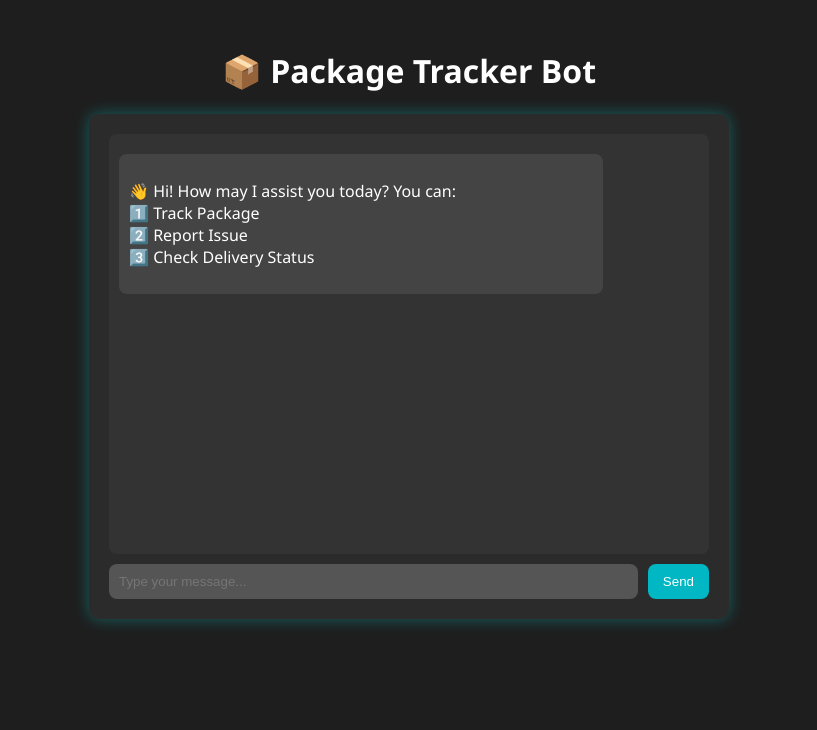
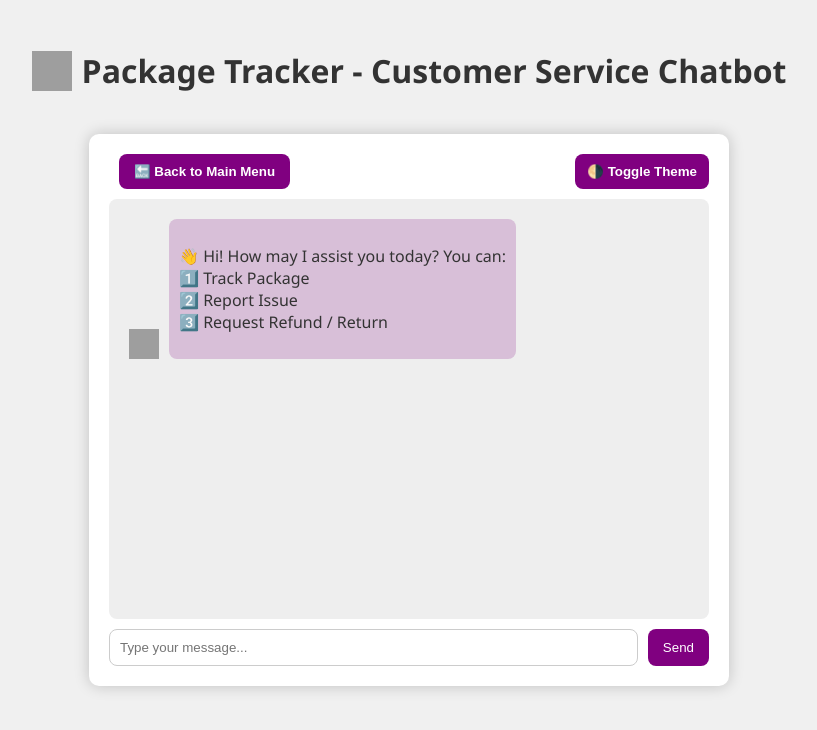
Before and after one commit to SuyogL1994/Package_tracker_chatbot, a Django app: page / in a window 1280 px wide. Shown: the top 730 px of the page, without its empty margins (231-1048 px from the left). Run offline with Django 5.2, Linux system fonts and the light colour scheme; grey boxes are pictures that could not be loaded.

Commit message:
Chatbot version:4 - Better UI, added edge cases

```diff
--- a/chatbot/templates/chatbot.html
+++ b/chatbot/templates/chatbot.html
@@ -2,63 +2,145 @@
 <html lang="en">
 <head>
     <meta charset="UTF-8">
-    <title>Package Tracker Chatbot</title>
+    <title>Elogistics Tracking Bot</title>
+    {% load static %}
     <style>
+        /* Main Styling */
         body {
-            background-color: #1e1e1e;
-            color: #ffffff;
+            background-color: #f0f0f0;
+            color: #333;
             font-family: 'Segoe UI', Tahoma, Geneva, Verdana, sans-serif;
             display: flex;
             flex-direction: column;
             align-items: center;
             padding: 20px;
+            transition: background-color 0.3s, color 0.3s;
         }
+
+        .dark-mode {
+            background-color: #1e1e1e;
+            color: #ffffff;
+        }
+
         .chat-container {
             width: 100%;
             max-width: 600px;
-            background-color: #2b2b2b;
+            background-color: #fff;
             border-radius: 10px;
             padding: 20px;
-            box-shadow: 0px 0px 15px rgba(0, 255, 255, 0.3);
+            box-shadow: 0px 0px 15px rgba(0, 0, 0, 0.2);
+            display: flex;
+            flex-direction: column;
+            transition: background-color 0.3s;
         }
+
+        .dark-mode .chat-container {
+            background-color: #2b2b2b;
+        }
+
+        .top-buttons {
+            display: flex;
+            justify-content: space-between;
+            margin-bottom: 10px;
+        }
+
+        .refresh-button, .theme-toggle-button {
+            background-color: #800080;
+            color: white;
+            border: none;
+            padding: 8px 12px;
+            border-radius: 8px;
+            cursor: pointer;
+            font-weight: bold;
+            margin-left: 10px;
+            transition: background 0.3s;
+        }
+
+        .refresh-button:hover, .theme-toggle-button:hover {
+            background-color: #660066;
+        }
+
         .chat-box {
             height: 400px;
             overflow-y: auto;
             margin-bottom: 10px;
             padding: 10px;
+            background: #eee;
+            border-radius: 8px;
+            display: flex;
+            flex-direction: column;
+        }
+
+        .dark-mode .chat-box {
             background: #333;
-            border-radius: 8px;
         }
+
+        .message-row {
+            display: flex;
+            align-items: flex-end;
+            margin: 10px 0;
+        }
+
+        .user-row {
+            justify-content: flex-end;
+        }
+
+        .bot-row {
+            justify-content: flex-start;
+        }
+
+        .chat-icon {
+            width: 30px;
+            height: 30px;
+            margin: 0 10px;
+        }
+
         .user-message, .bot-message {
-            margin: 10px 0;
             padding: 10px;
             border-radius: 8px;
-            max-width: 80%;
+            max-width: 70%;
+            word-wrap: break-word;
         }
+
         .user-message {
-            background-color: #0078d7;
-            align-self: flex-end;
+            background-color: #a020f0;
             color: white;
-            text-align: right;
         }
+
         .bot-message {
-            background-color: #444;
-            align-self: flex-start;
+            background-color: #d8bfd8;
+            color: #333;
         }
+
+        .dark-mode .user-message {
+            background-color: #65057c;
+        }
+
+        .dark-mode .bot-message {
+            background-color: #c47bcc;
+        }
+
         form {
             display: flex;
         }
+
         input[type="text"] {
             flex-grow: 1;
             padding: 10px;
             border-radius: 8px;
-            border: none;
+            border: 1px solid #ccc;
             outline: none;
+            background-color: #fff;
+            color: #333;
+        }
+
+        .dark-mode input[type="text"] {
             background-color: #555;
             color: white;
         }
-        button {
-            background-color: #00b7c3;
+
+        button[type="submit"] {
+            background-color: #800080;
             color: white;
             border: none;
             padding: 10px 15px;
@@ -67,24 +149,126 @@
             cursor: pointer;
             transition: background 0.3s;
         }
-        button:hover {
-            background-color: #009aa6;
+
+        button[type="submit"]:hover {
+            background-color: #660066;
+        }
+
+        /* Typing Animation */
+        .typing-indicator {
+            display: flex;
+            align-items: center;
+        }
+
+        .typing-dot {
+            height: 8px;
+            width: 8px;
+            margin: 0 2px;
+            background-color: #aaa;
+            border-radius: 50%;
+            animation: blink 1.4s infinite both;
+        }
+
+        .typing-dot:nth-child(2) {
+            animation-delay: 0.2s;
+        }
+
+        .typing-dot:nth-child(3) {
+            animation-delay: 0.4s;
+        }
+
+        @keyframes blink {
+            0% { opacity: .2; }
+            20% { opacity: 1; }
+            100% { opacity: .2; }
+        }
+
+        .logo-header {
+            display: flex;
+            align-items: center;
+            gap: 10px;
+            margin-bottom: 20px;
+        }
+
+        .logo-header img {
+            width: 40px;
+            height: 40px;
         }
     </style>
 </head>
 <body>
-    <h1>📦 Package Tracker Bot</h1>
+
+    <div class="logo-header">
+        <img src="https://img.icons8.com/?size=100&id=11910&format=png&color=000000" alt="Delivery Icon">
+        <h1>Package Tracker - Customer Service Chatbot</h1>
+    </div>
+
     <div class="chat-container">
+
+        <div class="top-buttons">
+            <form method="post">
+                {% csrf_token %}
+                <input type="hidden" name="refresh" value="true">
+                <button type="submit" class="refresh-button">🔙 Back to Main Menu</button>
+            </form>
+            <button class="theme-toggle-button" onclick="toggleTheme()">🌗 Toggle Theme</button>
+        </div>
+
         <div class="chat-box" id="chatBox">
-            {% if response %}
-                <div class="bot-message">{{ response|linebreaks }}</div>
+            {% if chat_history %}
+                {% for entry in chat_history %}
+                    {% if entry.sender == 'user' %}
+                        <div class="message-row user-row">
+                            <div class="user-message">{{ entry.message|linebreaks }}</div>
+                            <img src="https://cdn-icons-png.flaticon.com/512/4140/4140037.png" alt="User" class="chat-icon">
+                        </div>
+                    {% else %}
+                        <div class="message-row bot-row">
+                            <img src="https://cdn-icons-png.flaticon.com/512/630/630426.png" alt="Bot" class="chat-icon">
+                            <div class="bot-message">{{ entry.message|linebreaks }}</div>
+                        </div>
+                    {% endif %}
+                {% endfor %}
+            {% else %}
+                <div class="message-row bot-row">
+                    <img src="https://cdn-icons-png.flaticon.com/512/630/630426.png" alt="Bot" class="chat-icon">
+                    <div class="bot-message">{{ response|linebreaks }}</div>
+                </div>
             {% endif %}
         </div>
+
         <form method="post">
             {% csrf_token %}
             <input type="text" name="message" placeholder="Type your message..." autocomplete="off" required>
             <button type="submit">Send</button>
         </form>
+
     </div>
+
+    <script>
+        const chatBox = document.getElementById('chatBox');
+        chatBox.scrollTop = chatBox.scrollHeight;
+
+        function toggleTheme() {
+            document.body.classList.toggle('dark-mode');
+        }
+
+        const form = document.querySelector('form');
+        form.addEventListener('submit', () => {
+            const typingDiv = document.createElement('div');
+            typingDiv.className = 'message-row bot-row typing';
+            typingDiv.innerHTML = `
+                <img src="https://cdn-icons-png.flaticon.com/512/630/630426.png" alt="Bot" class="chat-icon">
+                <div class="typing-indicator">
+                    <div class="typing-dot"></div>
+                    <div class="typing-dot"></div>
+                    <div class="typing-dot"></div>
+                </div>
+            `;
+            chatBox.appendChild(typingDiv);
+            chatBox.scrollTop = chatBox.scrollHeight;
+        });
+    </script>
+
 </body>
 </html>
--- a/chatbot/views.py
+++ b/chatbot/views.py
@@ -1,4 +1,4 @@
-from django.shortcuts import render
+from django.shortcuts import render, redirect
 import re
 
 # Dummy tracking data
@@ -33,96 +33,126 @@ tracking_data = {
     }
 }
 
-# Greeting message
+# Bot greeting message
 greeting_message = (
     "👋 Hi! How may I assist you today? You can:\n"
     "1️⃣ Track Package\n"
     "2️⃣ Report Issue\n"
-    "3️⃣ Check Delivery Status"
+    "3️⃣ Request Refund / Return\n"
 )
 
 # Keywords
-TRACK_KEYWORDS = ['track', 'status', 'find', 'location', 'where']
-COMPLAINT_KEYWORDS = ['lost', 'late', 'longer', 'wait', 'waiting', 'delay', 'delayed', 'missing', 'stuck', 'problem']
-
+TRACK_KEYWORDS = ['track', 'status', 'find', 'location', 'where', 'whr', 'pakage', 'parcel', 'order', 'delivery']
+COMPLAINT_KEYWORDS = ['lost', 'late', 'longer', 'delay', 'delayed', 'missing', 'stuck', 'problem', 'not received', 'issue', 'complaint', 'problematic', 'problematic']
+REFUND_KEYWORDS = ['refund', 'return', 'cancel', 'don\'t want it', 'exchange', 'change', 'wrong item', 'wrong product']
+ABUSE_KEYWORDS = ['sucks', 'terrible', 'hate', 'lawsuit', 'sue', 'angry', 'worst', 'bad', 'scam', 'fraud', 'suck', 'idiot', 'stupid', 'fool', 'dumb']
 
 def chatbot_view(request):
-    response = greeting_message
+    if 'chat_history' not in request.session:
+        request.session['chat_history'] = [{'sender': 'bot', 'message': greeting_message}]
+        request.session['warnings'] = 0
+
+    chat_history = request.session['chat_history']
+    warnings = request.session.get('warnings', 0)
 
     if request.method == 'POST':
-        original_message = request.POST.get('message', '').strip()
-        user_message = original_message.lower()
+        if 'refresh' in request.POST:
+            request.session.flush()
+            return redirect('chatbot')
 
-        # 1. Greetings
-        if user_message in ['hi', 'hello', 'hey']:
-            response = greeting_message
+        if 'message' in request.POST:
+            user_message = request.POST.get('message', '').strip()
+            if user_message:
+                chat_history.append({'sender': 'user', 'message': user_message})
+                user_message_lower = user_message.lower()
 
-        # 2. Tracking-related keywords
-        elif any(keyword in user_message for keyword in TRACK_KEYWORDS):
-            response = "📦 Sure! Please provide your Tracking ID (format: IND123)."
+                bot_response = ""
 
-        # 3. Check if message matches tracking ID pattern
-        elif re.fullmatch(r'ind\d{3}', user_message):
-            tracking_id = original_message.upper()
-            package = tracking_data.get(tracking_id)
+                # Handle abusive messages
+                if any(word in user_message_lower for word in ABUSE_KEYWORDS):
+                    warnings += 1
+                    request.session['warnings'] = warnings
+                    if warnings >= 2:
+                        bot_response = "🚨 Due to repeated inappropriate language, you are being transferred to a human agent."
+                    else:
+                        bot_response = "⚠️ Please avoid using offensive language. Let's work together to resolve your issue politely."
 
-            if package:
-                # If tracking ID is valid and found
-                response = (
-                    f"🔎 Tracking ID: {tracking_id}\n"
-                    f"Item: {package['item_name']}\n"
-                    f"Order Date: {package['order_date']}\n"
-                    f"Expected Delivery: {package['expected_delivery']}\n"
-                    f"Status: {package['status']}\n"
-                    f"Current Location: {package['current_location']}\n\n"
-                    "Is there anything else I can help you with? 😊"
-                )
-            else:
-                # Tracking ID format valid, but not found
-                response = "⚠️ Please enter a valid Tracking ID (format: IND123)."
+                # Handle request for human agent
+                elif 'agent' in user_message_lower or 'human' in user_message_lower or 'representative' in user_message_lower:
+                    bot_response = "👩‍💼 Connecting you to a human agent... Please hold!"
 
-        # 4. Complaint keywords
-        elif any(word in user_message for word in COMPLAINT_KEYWORDS):
-            response = (
-                "😟 Sorry for the inconvenience.\n"
-                "Please share your Tracking ID (format: IND123).\n"
-                "Or provide Full Name, Email ID, and Delivery Address so we can assist you!"
-            )
+                # Handle refund/return/cancel
+                elif any(word in user_message_lower for word in REFUND_KEYWORDS):
+                    bot_response = (
+                        "↩️ You want a refund, return, or cancellation.\n"
+                        "Please provide your Tracking ID (format: IND123) and a brief reason.\n"
+                        "I'll assist you right away! ✅"
+                    )
 
-        # 5. Special scenarios
-        elif "delivered" in user_message and "not received" in user_message:
-            response = (
-                "🚚 Your package shows 'Delivered', but you haven't received it?\n"
-                "Please confirm your delivery address. We’ll start an investigation right away!"
-            )
+                # Handle complaints
+                elif any(word in user_message_lower for word in COMPLAINT_KEYWORDS):
+                    bot_response = (
+                        "😟 I'm sorry you're facing issues.\n"
+                        "Please share your Tracking ID if you have it (e.g., IND123).\n"
+                        "If not, provide:\n"
+                        "- Full Name\n- Email Address\n- Delivery Address\n- Item Description\n"
+                        "I'll start investigating immediately! 🚀"
+                    )
 
-        elif "no tracking number" in user_message or "don't have tracking" in user_message:
-            response = (
-                "📝 No worries! Please provide:\n"
-                "- Full Name\n"
-                "- Email Address\n"
-                "- Order Date\n"
-                "- Delivery Address\n"
-                "- Item Description\n"
-                "I'll manually find your order! 🔍"
-            )
+                # Handle track requests without ID
+                elif any(word in user_message_lower for word in TRACK_KEYWORDS) and not re.match(r'^ind\d{3}$', user_message_lower):
+                    bot_response = "📦 Sure! Please provide your Tracking ID (format: IND123) to check the package status."
 
-        elif "stuck" in user_message or "in transit" in user_message:
-            response = (
-                "⏳ Your package is 'In Transit' for a while.\n"
-                "I'll escalate to our team for faster delivery.\n"
-                "Please also share your contact number for updates."
-            )
+                # Tracking ID given
+                elif re.match(r'^ind\d{3}$', user_message_lower):
+                    tracking_id = user_message.upper()
+                    package = tracking_data.get(tracking_id)
+                    if package:
+                        bot_response = (
+                            f"🔎 Tracking ID: {tracking_id}\n"
+                            f"Item: {package['item_name']}\n"
+                            f"Order Date: {package['order_date']}\n"
+                            f"Expected Delivery: {package['expected_delivery']}\n"
+                            f"Status: {package['status']}\n"
+                            f"Current Location: {package['current_location']}\n\n"
+                            "Is there anything else I can help you with? 😊"
+                        )
+                        # Handle special case where status is delivered but user complains
+                        if package['status'] == 'Delivered':
+                            bot_response += "\n\n📦 Note: If you haven't received it, please confirm your delivery address, and I'll escalate it!"
 
-        elif "update" in user_message and "delay" in user_message:
-            response = (
-                "📢 Update: Some deliveries are delayed at the Delhi sorting center.\n"
-                "Expected delivery is delayed by 2 days.\n"
-                "Apologies for the inconvenience! 🙏"
-            )
+                    else:
+                        bot_response = (
+                            "❌ Sorry, that Tracking ID was not found.\n"
+                            "Please double-check. Tracking IDs usually look like 'IND123'."
+                        )
 
-        # 6. If the user tries to input a wrong tracking ID (wrong format, random text)
-        else:
-            response = "⚠️ Please enter a valid Tracking ID (format: IND123)."
+                # Handle repeated spamming
+                recent_user_msgs = [msg['message'].lower() for msg in chat_history if msg['sender'] == 'user'][-5:]
+                if recent_user_msgs.count(user_message_lower) >= 3:
+                    bot_response = "⚠️ Please avoid spamming the same message. I'm here to help — let's continue politely. 🙏"
 
-    return render(request, 'chatbot.html', {'response': response})
+                # Handle greetings
+                elif user_message_lower in ['hi', 'hello', 'hey', 'hola', 'bonjour']:
+                    bot_response = greeting_message
+
+                # Handle language/slang issues
+                elif re.search(r'(¿|\bé\b|\bpor\b|\bque\b|\bmerci\b)', user_message_lower):
+                    bot_response = "🌍 Currently I can assist in English only. Please rephrase your query in English."
+
+                # Fallback for unclear messages
+                if not bot_response:
+                    bot_response = (
+                        "🤔 I'm here to help with tracking, delivery updates, issues, refunds and returns.\n"
+                        "You can say things like:\n"
+                        "- 'Track my package'\n"
+                        "- 'My delivery is late'\n"
+                        "- 'Request refund'\n"
+                        "- 'Talk to agent'\n\n"
+                        "Please type your query! 🚀"
+                    )
+
+                chat_history.append({'sender': 'bot', 'message': bot_response})
+                request.session.modified = True
+
+    return render(request, 'chatbot.html', {'chat_history': chat_history})
```
Also changed, not shown: db.sqlite3, 1 other file.
